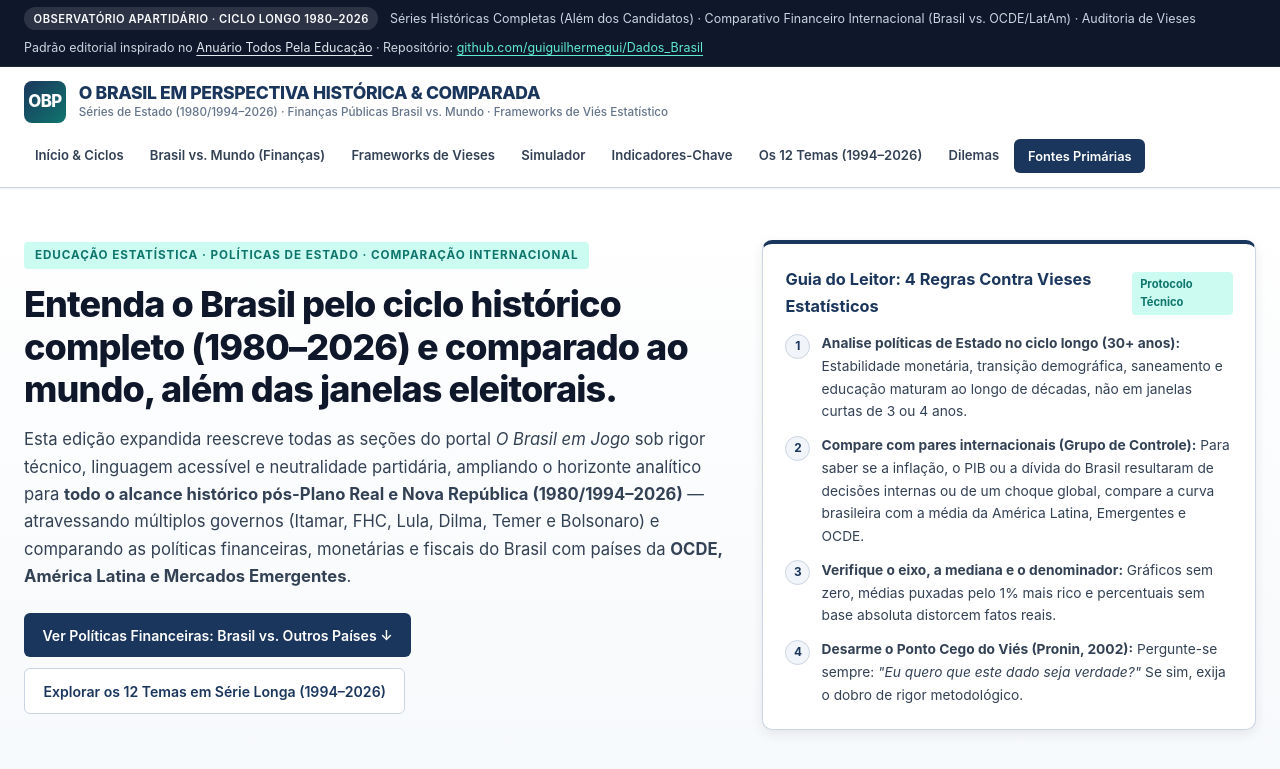
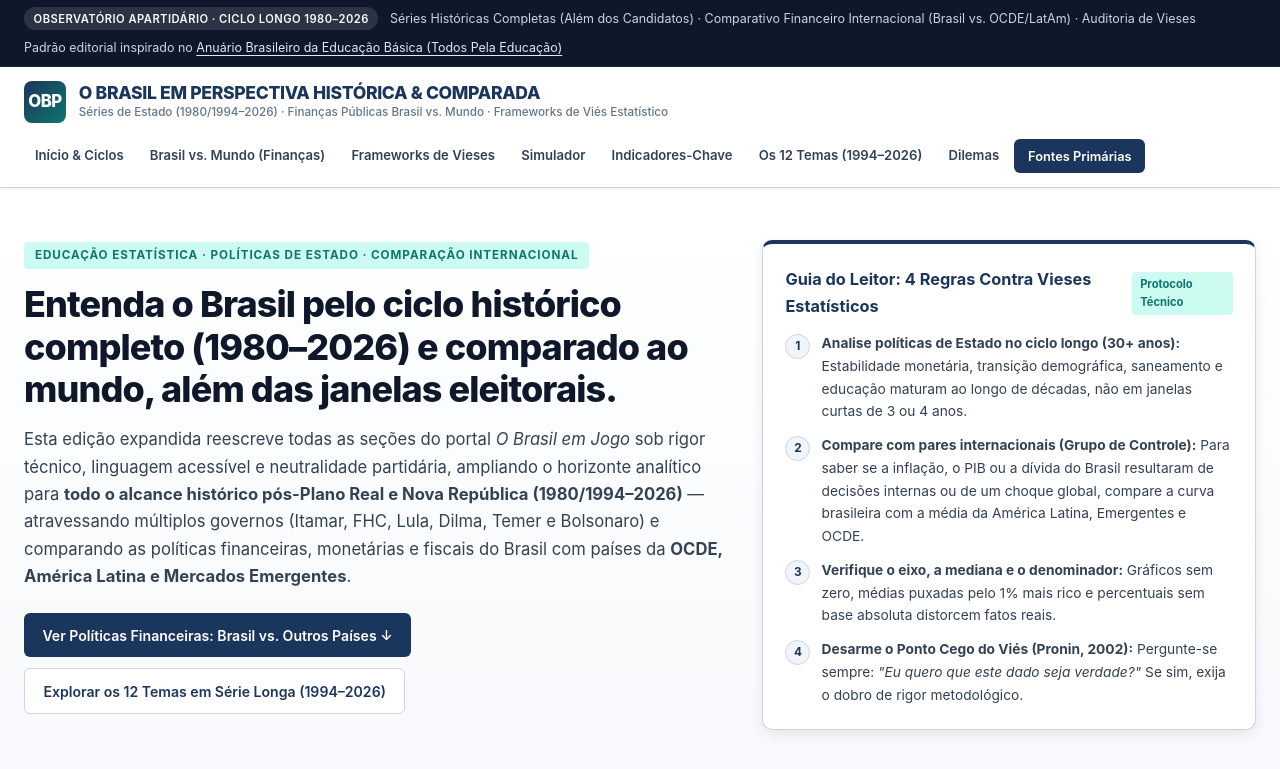
Before and after one commit to guiguilhermegui/Hobby_Dados_Brasil, a plain HTML site: page index.html in a window 1280 px wide. Shown: the top 769 px of the page. Drawn offline with Linux system fonts and the light colour scheme.

Commit message:
Update editorial standard reference in index.html

```diff
--- a/index.html
+++ b/index.html
@@ -1041,7 +1041,7 @@
         <span style="margin-left: 0.5rem;">Séries Históricas Completas (Além dos Candidatos) · Comparativo Financeiro Internacional (Brasil vs. OCDE/LatAm) · Auditoria de Vieses</span>
       </div>
       <div>
-        Padrão editorial inspirado no <a href="https://anuario.todospelaeducacao.org.br/" target="_blank" rel="noopener" style="color: #E2E8F0;">Anuário Todos Pela Educação</a> · Repositório: <a href="https://github.com/guiguilhermegui/Dados_Brasil" target="_blank" rel="noopener" style="color: #5EEAD4;">github.com/guiguilhermegui/Dados_Brasil</a>
+        Padrão editorial inspirado no <a href="https://anuario.todospelaeducacao.org.br/" target="_blank" rel="noopener" style="color: #E2E8F0;">Anuário Brasileiro da Educação Básica (Todos Pela Educação)</a>
       </div>
     </div>
   </div>
```
